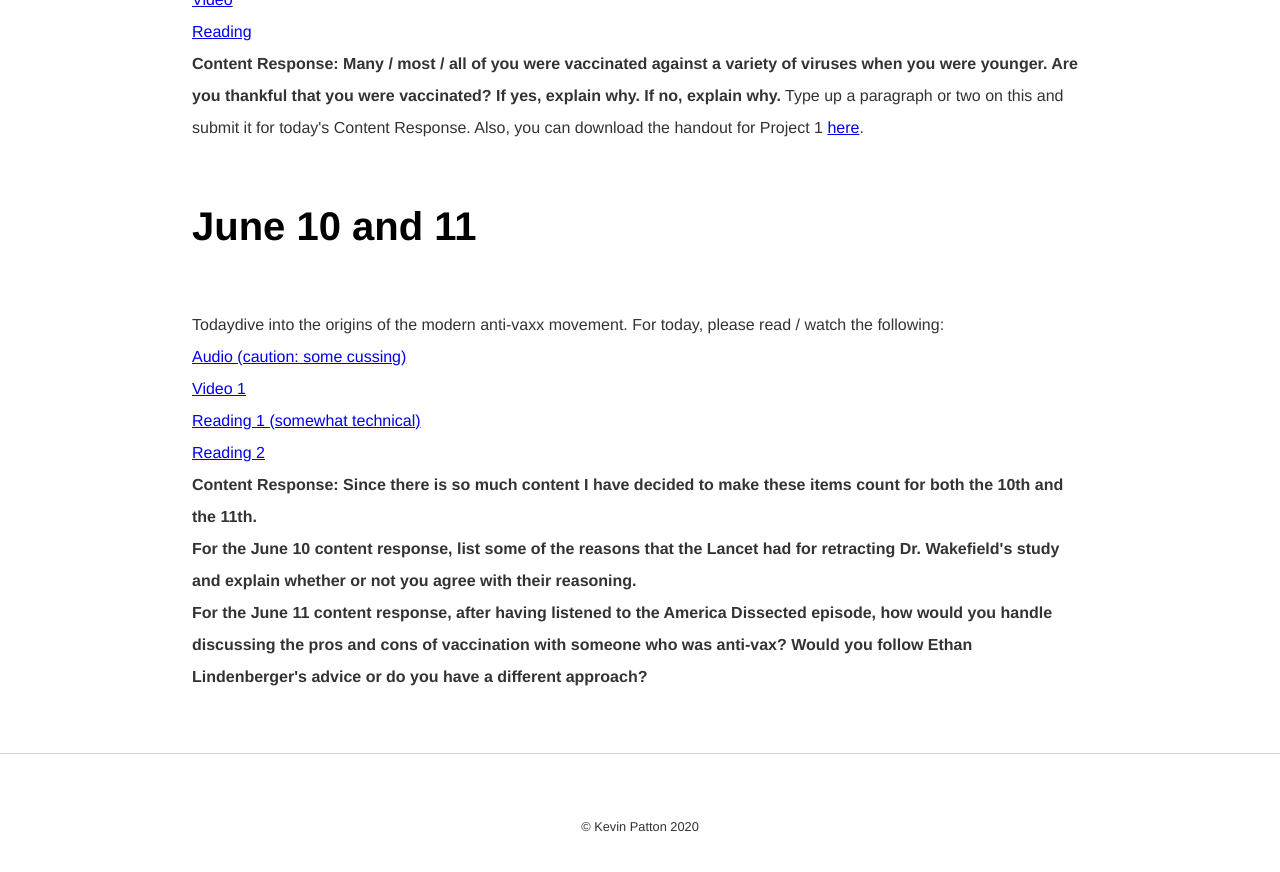
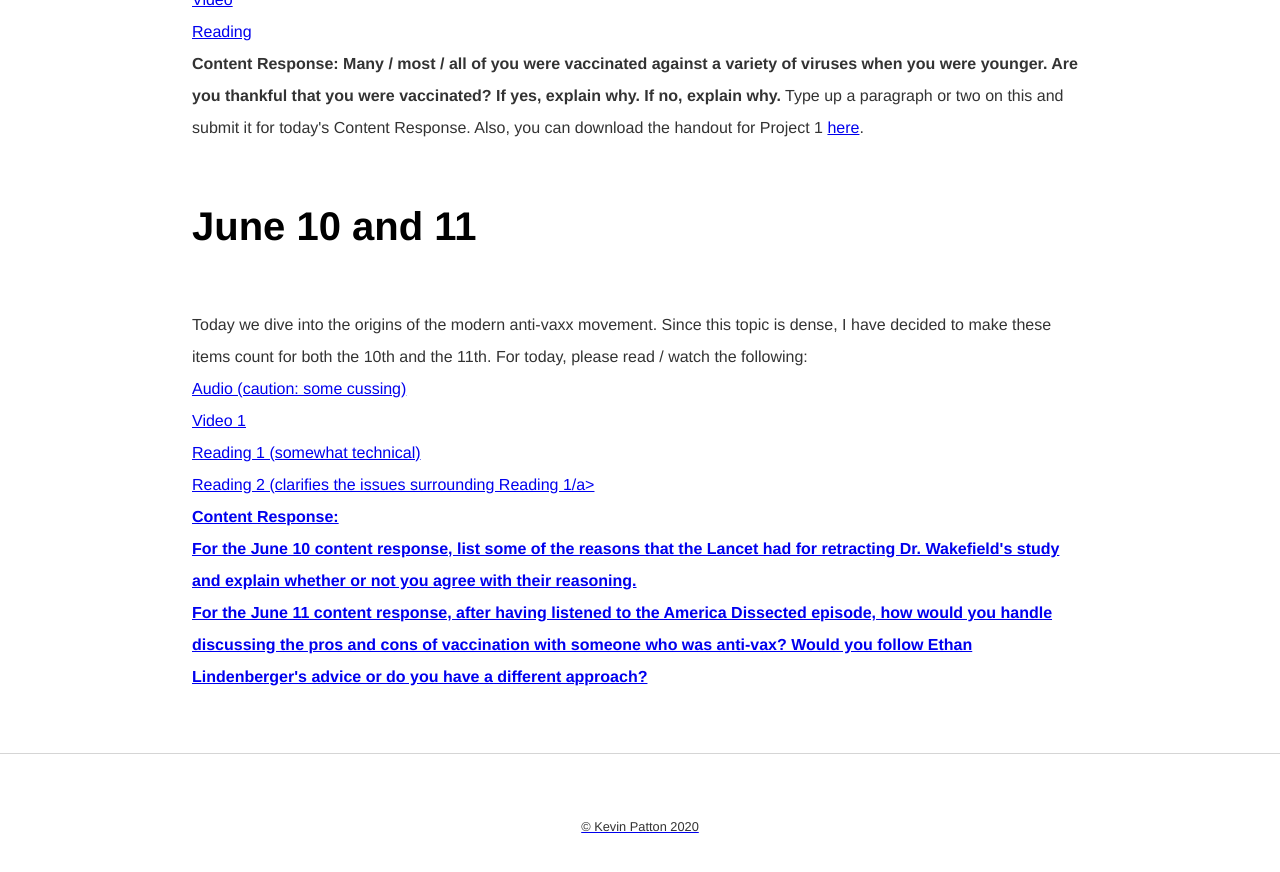
Before and after one commit to kevinjpatton/kevinjpatton.github.io, a Jekyll site: the page built from teaching/phil1020/index.html, in a window 1280 px wide and 900 px high, scrolled down 3494 px. Shown: the top 872 px of the window. Built offline with Jekyll 4.4.1, drawn with Linux system fonts in a browser that asks for light colours; Markdown is read by kramdown in place of the engine named in the settings.

Commit message:
Update index.html

```diff
--- a/teaching/phil1020/index.html
+++ b/teaching/phil1020/index.html
@@ -55,11 +55,11 @@
 <b>Content Response: Many / most / all of you were vaccinated against a variety of viruses when you were younger.  Are you thankful that you were vaccinated?  If yes, explain why.  If no, explain why.</b>  Type up a paragraph or two on this and submit it for today's Content Response.  Also, you can download the handout for Project 1 <a href=/teaching/phil1020/HandoutProject1.pdf target="_blank">here</a>.</p>
 
 <h1>June 10 and 11</h1>
-<p>Todaydive into the origins of the modern anti-vaxx movement.    For today, please read / watch the following:<br>
+<p>Today we dive into the origins of the modern anti-vaxx movement.  Since this topic is dense, I have decided to make these items count for both the 10th and the 11th.  For today, please read / watch the following:<br>
 <a href="https://crooked.com/podcast/the-anti-anti-vax-vaccine/" target="_blank">Audio (caution: some cussing)</a><br>
 <a href="https://youtu.be/joylsFaVX0Q" target="_blank">Video 1</a><br>
 <a href="https://www.thelancet.com/journals/lancet/article/PIIS0140-6736(97)11096-0/fulltext" target="_blank">Reading 1 (somewhat technical)</a><br>
-<a href="https://www.vox.com/2018/2/27/17057990/andrew-wakefield-vaccines-autism-study" target="_blank">Reading 2</a><br>
-<b>Content Response: Since there is so much content I have decided to make these items count for both the 10th and the 11th.<br>
+<a href="https://www.vox.com/2018/2/27/17057990/andrew-wakefield-vaccines-autism-study" target="_blank">Reading 2 (clarifies the issues surrounding Reading 1/a><br>
+<b>Content Response:<br>
 For the June 10 content response, list some of the reasons that the Lancet had for retracting Dr. Wakefield's study and explain whether or not you agree with their reasoning.<br>
 For the June 11 content response, after having listened to the America Dissected episode, how would you handle discussing the pros and cons of vaccination with someone who was anti-vax?  Would you follow Ethan Lindenberger's advice or do you have a different approach?</b></p>
```
